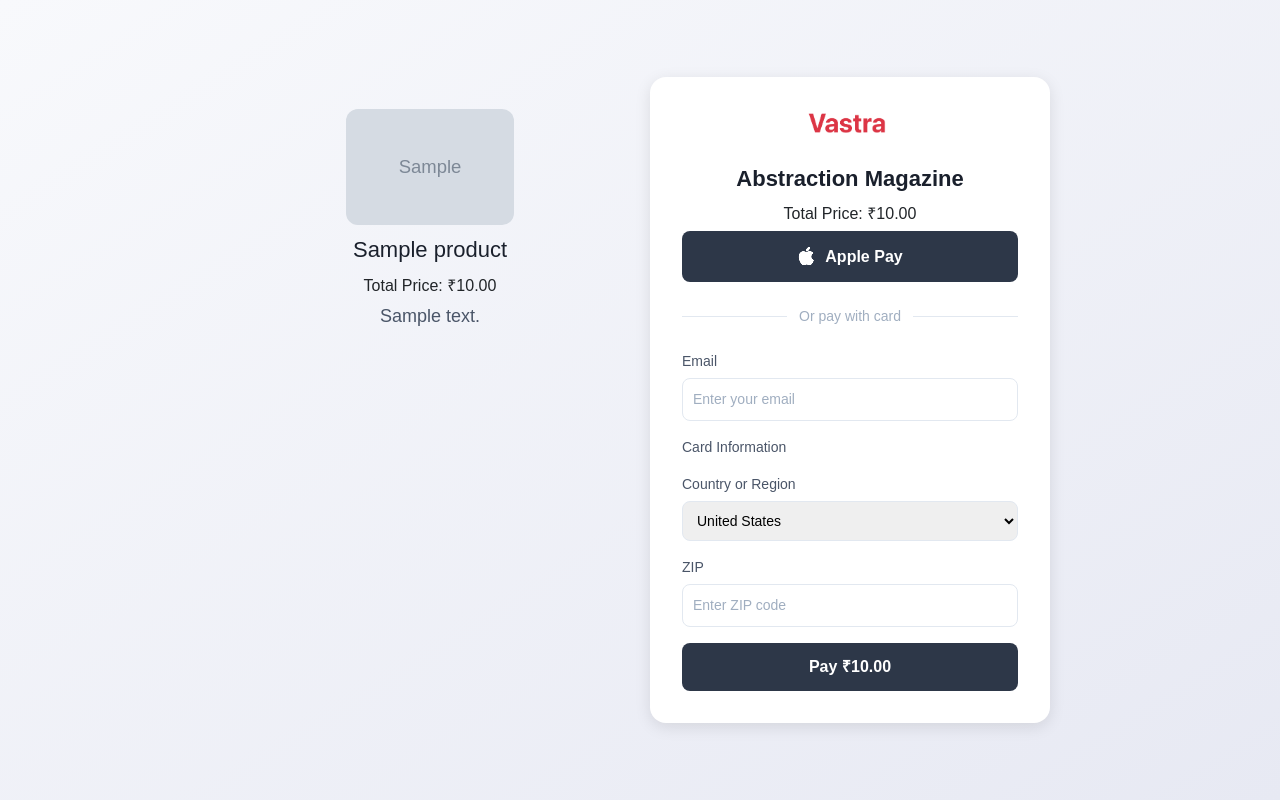
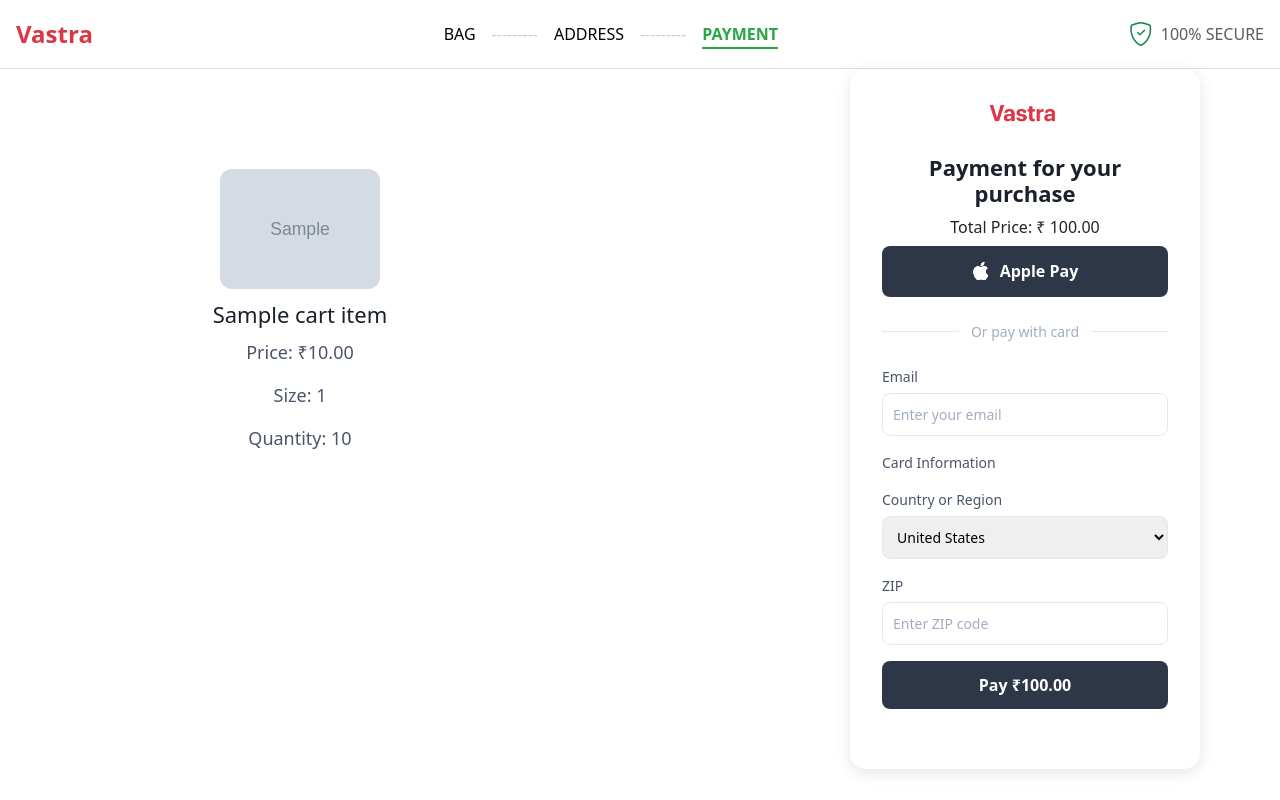
Before and after one commit to developerteams-in/Vastra, a CodeIgniter 4 app: the page made by app/Views/checkout.php in a window 1280 px wide. Run offline with PHP 8.4 and a stand-in for CodeIgniter, Linux system fonts and the light colour scheme; the template is opened without the code that fills it: most values are stand-ins (such as "Sample title", 1, 10 or a date in 2020); grey boxes marked "Sample" are stand-in pictures; data that the repository does not hold is empty; some libraries are stand-ins or nearby versions.

Commit message:
checkout page functionality add fetching data from cart_items etc

```diff
--- a/app/Config/Routes.php
+++ b/app/Config/Routes.php
@@ -95,6 +95,12 @@ $routes->post('/cart/remove', 'CartController::remove');
 
 $routes->get('/cart/count', 'CartController::getCartCount');
 
+$routes->get('/checkout', 'CheckoutController::index');
+$routes->get('/checkout/(:num)', 'CheckoutController::showCheckout/$1');
+$routes->post('/checkout/process/(:num)', 'CheckoutController::processPayment/$1');
+
+
+
 $routes->get('address', 'AddressController::address');  // List of addresses
 $routes->get('address/get/(:num)', 'AddressController::get/$1');
 
--- a/app/Models/CartModel.php
+++ b/app/Models/CartModel.php
@@ -22,6 +22,7 @@ class CartModel extends Model
     // Get all cart items for a user without JOIN
     public function getCartByUser($userId)
     {
+        $userId = session()->get('user')['id'];
         return $this->where('user_id', $userId)->findAll();
     }
 
--- a/app/Views/address.php
+++ b/app/Views/address.php
@@ -20,7 +20,6 @@
     background-color: black; /* Black background on hover */
     color: white; /* White text on hover */
 }
-
 .d-flex {
     display: flex;
 }
@@ -136,7 +135,7 @@
     </div>
 
     <div class="text-center mt-4">
-        <button id="continue-btn" class="btn btn-danger" style="width: 50%;" onclick="redirectToCheckout()">CONTINUE</button>
+        <button id="continue-btn" class="btn btn-danger" type="submit" style="width: 50%;" onclick="redirectToCheckout()">CONTINUE</button>
     </div>
 </div>
 
@@ -264,7 +263,8 @@
 <script>
   function redirectToCheckout() {
     window.location.href = '/checkout';
-  }
+}
+
 </script>
 
 
--- a/app/Views/checkout.php
+++ b/app/Views/checkout.php
@@ -1,7 +1,6 @@
 <?php
-    $user = session()->get('user');
+$user = session()->get('user'); // User information from session
 ?>
-
 <!DOCTYPE html>
 <html lang="en">
 <head>
@@ -11,66 +10,89 @@
     <script src="https://js.stripe.com/v3/"></script>
     <link href="https://cdn.jsdelivr.net/npm/bootstrap@5.3.0/dist/css/bootstrap.min.css" rel="stylesheet">
     <link href="https://cdnjs.cloudflare.com/ajax/libs/bootstrap-icons/1.10.5/font/bootstrap-icons.min.css" rel="stylesheet">
-
     <style>
-        body {
-            font-family: 'Arial', sans-serif;
-            background: linear-gradient(to bottom right, #f8f9fc, #e7e9f3);
-            display: flex;
-            justify-content: center;
-            align-items: flex-start;
-            height: 100vh;
-            margin: 0;
-            padding: 20px;
-            gap: 20px;
-            flex-direction: column;
+        /* Styling the active step */
+        .step-link.active {
+            color: #28a745;
+            font-weight: bold;
+            position: relative;
         }
+        .step-link.active::after {
+            content: '';
+            display: block;
+            width: 100%;
+            height: 2px;
+            background-color: #28a745;
+            position: absolute;
+            bottom: -4px;
+            left: 0;
+        }
+        .step-link:hover {
+            color: #28a745;
+            text-decoration: underline;
+        }
+        .separator {
+            color: #ccc;
+        }
+    </style>
+    <style>
 
         .main-container {
             display: flex;
+            gap: 8px;
+            width: 100%;
+            justify-content: space-between;
+            max-width: 1200px;
             flex-wrap: wrap;
-            gap: 20px;
-            justify-content: center;
-            width: 100%;
         }
-
+        .product-container {
+            padding:100px;
+            flex: 1;
+            min-width: 300px;
+            max-width: 600px;
+            text-align: center;
+            margin-bottom: 20px;
+            max-height: 600px; /* Define max height to control overflow */
+            overflow-y: auto; /* Add scroll when content overflows */
+        }
+        .product-container img {
+            width: 40%;
+            border-radius: 12px;
+        }
+        .product-container h5 {
+            font-size: 22px;
+            color: #1a202c;
+            margin: 12px 0;
+        }
+        .product-container p {
+            font-size: 18px;
+            color: #4a5568;
+        }
         .payment-container {
+            width: 350px; /* Set width */
+            height: 700px; /* Set height */
             background-color: #fff;
             border-radius: 16px;
             box-shadow: 0 4px 16px rgba(0, 0, 0, 0.1);
             padding: 32px;
-    width: 100%;
-    max-width: 400px;
             text-align: center;
+            overflow-y: auto; /* Make payment form scrollable if it exceeds height */
         }
-
-.product-container {
-    border-radius: 16px;
-    padding: 32px;
-    width: 100%;
-    max-width: 400px;
-    text-align: center;
-}
-
-
         .payment-container img {
             width: 80px;
             margin-bottom: 16px;
         }
-
         .payment-container h2 {
             font-size: 22px;
             font-weight: 600;
             color: #1a202c;
             margin: 12px 0;
         }
-
         .payment-container p {
             font-size: 18px;
             color: #4a5568;
             margin-bottom: 24px;
         }
-
         .btn-custom {
             display: flex;
             align-items: center;
@@ -87,16 +109,13 @@
             cursor: pointer;
             transition: background-color 0.3s;
         }
-
         .btn-custom .bi {
             font-size: 18px;
             color: #fff;
         }
-
         .btn-custom:hover {
             background-color: #1a202c;
         }
-
         .divider {
             display: flex;
             align-items: center;
@@ -104,7 +123,6 @@
             font-size: 14px;
             color: #a0aec0;
         }
-
         .divider::before,
         .divider::after {
             content: "";
@@ -112,20 +130,16 @@
             height: 1px;
             background-color: #e2e8f0;
         }
-
         .divider::before {
             margin-right: 12px;
         }
-
         .divider::after {
             margin-left: 12px;
         }
-
         .form-group {
             margin-bottom: 16px;
             text-align: left;
         }
-
         .form-group label {
             display: block;
             font-size: 14px;
@@ -133,7 +147,6 @@
             margin-bottom: 6px;
             color: #4a5568;
         }
-
         .form-group input, .form-group select {
             width: 100%;
             padding: 10px;
@@ -141,11 +154,9 @@
             border-radius: 8px;
             font-size: 14px;
         }
-
         .form-group input::placeholder {
             color: #a0aec0;
         }
-
         .submit-button {
             width: 100%;
             padding: 12px;
@@ -158,121 +169,69 @@
             cursor: pointer;
             transition: background-color 0.3s;
         }
-
         .submit-button:hover {
             background-color: #1a202c;
-        }
-
-        .product-container {
-            text-align: center;
-        }
-
-        .product-container img {
-            width: 100%;
-            border-radius: 12px;
-        }
-
-        .product-container h2 {
-            font-size: 22px;
-            color: #1a202c;
-            margin: 12px 0;
-        }
-
-        .product-container p {
-            font-size: 18px;
-            color: #4a5568;
-        }
-
-        /* Responsive Layout */
-        @media (max-width: 768px) {
-            .main-container {
-                flex-direction: column;
-                align-items: center;
-            }
-            body {
-            height: 200vh;
-            margin: 0;
-            padding: 20px;
-            gap: 20px;
-        }
-            .payment-container,
-            .product-container {
-                width: 100%;
-                max-width: 100%;
-            }
-
-            .payment-container {
-                margin-top: 20px;
-            }
-
-            .product-container {
-                margin-bottom: 20px;
-            }
-        }
-
-        @media (max-width: 576px) {
-            .payment-container {
-                padding: 20px;
-            }
-
-            .product-container {
-                padding: 20px;
-            }
-
-            .payment-container h2 {
-                font-size: 18px;
-            }
-
-            .product-container h2 {
-                font-size: 18px;
-            }
-
-            .product-container p,
-            .payment-container p {
-                font-size: 16px;
-            }
         }
     </style>
 </head>
 <body>
-
+<nav class="d-flex justify-content-between align-items-center p-3 bg-white border-bottom">
+        <div>
+            <a class="navbar-brand text-danger fw-bold fs-4" href="/">Vastra</a>
+        </div>
+        <ul class="list-unstyled d-flex align-items-center mb-0">
+            <li><a href="/cart" class="text-decoration-none step-link text-black">BAG</a></li>
+            <li><span class="mx-3 separator">---------</span><a href="/address" class="text-decoration-none step-link text-black">ADDRESS</a></li>
+            <li><span class="mx-3 separator">---------</span><a href="/checkout" class="text-decoration-none step-link  active">PAYMENT</a></li>
+        </ul>
+        <div class="d-flex align-items-center">
+            <i class="bi bi-shield-check text-success fs-4 me-2"></i>
+            <span class="text-muted">100% SECURE</span>
+        </div>
+    </nav>
     <div class="main-container">
+        <!-- Product Container (left side) -->
         <div class="product-container">
-
-        <img class="card-img-top img-fluid"
-        src="<?= base_url('uploads/' . htmlspecialchars($product['productImage'], ENT_QUOTES, 'UTF-8')) ?>"
-        alt="<?= htmlspecialchars($product['productName'], ENT_QUOTES, 'UTF-8') ?>"
-        style="object-fit: cover; height: 20%; width:50%;">
-        <h2 class="product-title"><?= esc($product['productName']) ?></h2>
-                <!-- Display Total Price Based on Quantity -->
-                <h6 class="product-price">Total Price: ₹<span id="total-price"><?= number_format($product['productPrice'], 2) ?></span></h6>
-                <p class="product-description"><?= esc($product['productDescription']) ?></p>
-                 <form action="<?= site_url('checkout/' . esc($product['id'])) ?>" method="post">
-                        <?= csrf_field() ?>
-                        <input type="hidden" name="product_id" value="<?= esc($product['id']) ?>">
-                        <input type="hidden" name="product_name" value="<?= esc($product['productName']) ?>">
-                        <input type="hidden" name="product_price" value="<?= esc($product['productPrice']) ?>">
-                    </form>
+            <?php foreach ($cart_items as $cart_item): ?>
+            <img src="<?= base_url('uploads/' . htmlspecialchars($cart_item['product_image'])) ?>" alt="<?= esc($cart_item['product_name']) ?>" />
+            <h5><?= esc($cart_item['product_name']) ?></h5>
+            <p>Price: ₹<?= number_format($cart_item['product_price'], 2) ?></p>
+            <p>Size: <?= esc($cart_item['product_size']) ?></p>
+            <p>Quantity: <?= esc($cart_item['quantity']) ?></p>
+            <?php endforeach; ?>
         </div>
 
+        <!-- Payment Container (right side) -->
+        <div class="payment-container">
+            <img src="<?= base_url('images/vastra.png') ?>" alt="Logo" style="width: 30%;">
+            <h2>Payment for your purchase</h2>
+            <h6 class="product-price">Total Price: ₹<span id="total-price">
+                <?php
+                // Calculate total price for cart items
+                $totalPrice = array_reduce($cart_items, function($carry, $item) {
+                    return $carry + ($item['product_price'] * $item['quantity']);
+                }, 0);
+                echo number_format($totalPrice, 2);
+                ?>
+            </span></h6>
 
-        <div class="payment-container">
-            <img src="<?= base_url('images/vastra.png') ?>" style="width: 30%;" alt="Logo">
-            <h2>Abstraction Magazine</h2>
-            <h6 class="product-price">Total Price: ₹<span id="total-price"><?= number_format($product['productPrice'], 2) ?></span></h6>
+            <!-- Payment Options -->
             <button class="btn-custom">
                 <i class="bi bi-apple"></i> Apple Pay
             </button>
+
             <div class="divider">Or pay with card</div>
             <form id="payment-form">
                 <div class="form-group">
                     <label for="email">Email</label>
                     <input type="email" id="email" placeholder="Enter your email" required>
                 </div>
+
                 <div class="form-group">
                     <label>Card Information</label>
                     <div id="card-element"></div>
                 </div>
+
                 <div class="form-group">
                     <label for="country">Country or Region</label>
                     <select id="country">
@@ -281,33 +240,25 @@
                         <option>United Kingdom</option>
                     </select>
                 </div>
+
                 <div class="form-group">
                     <label for="zip">ZIP</label>
                     <input type="text" id="zip" placeholder="Enter ZIP code" required>
                 </div>
-                <button type="submit" class="submit-button">Pay ₹<span id="total-price"><?= number_format($product['productPrice'], 2) ?></span></button>
+
+                <button type="submit" class="submit-button">Pay ₹<span id="total-price"><?= number_format($totalPrice, 2) ?></span></button>
             </form>
         </div>
     </div>
 
     <script>
-        var stripe = Stripe('your-publishable-key'); // Replace with your Stripe publishable key
+        var stripe = Stripe('<?= esc($publishableKey) ?>'); // Stripe publishable key
         var elements = stripe.elements();
-        var card = elements.create('card', {
-            style: {
-                base: {
-                    fontSize: '16px',
-                    color: '#32325d',
-                    '::placeholder': {
-                        color: '#a0aec0',
-                    },
-                },
-            },
-        });
+        var card = elements.create('card');
         card.mount('#card-element');
 
         var form = document.getElementById('payment-form');
-        form.addEventListener('submit', function (event) {
+        form.addEventListener('submit', function(event) {
             event.preventDefault();
 
             stripe.createPaymentMethod({
@@ -316,12 +267,35 @@
                 billing_details: {
                     email: document.getElementById('email').value,
                 },
-            }).then(function (result) {
+            }).then(function(result) {
                 if (result.error) {
                     alert('Error: ' + result.error.message);
                 } else {
-                    alert('Payment Method Created Successfully: ' + result.paymentMethod.id);
-                    // Add further processing here.
+                    // Prepare the data to send with the POST request
+                    var postData = {
+                        payment_method: result.paymentMethod.id,
+                        user_id: '<?= esc($user['id']) ?>', // Send user ID from the session
+                        total_price: '<?= $totalPrice ?>', // Total price for the cart
+                    };
+
+                    // Send the data to your server
+                    fetch('/checkout/process', {
+                        method: 'POST',
+                        headers: {
+                            'Content-Type': 'application/json',
+                        },
+                        body: JSON.stringify(postData), // Sending the data as JSON
+                    })
+                    .then(response => response.json())
+                    .then(function(data) {
+                        if (data.status === 'success') {
+                            alert('Payment successful!');
+                        } else {
+                            alert('Payment failed: ' + data.message);
+                        }
+                    }).catch(function(error) {
+                        alert('Error: ' + error.message);
+                    });
                 }
             });
         });
```
Also changed, not shown: app/Controllers/CheckoutController.php (+97 -36 lines). Lines whose indentation alone changed are shown as unchanged.
